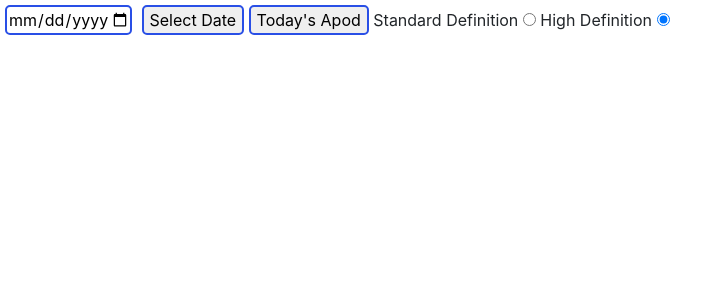
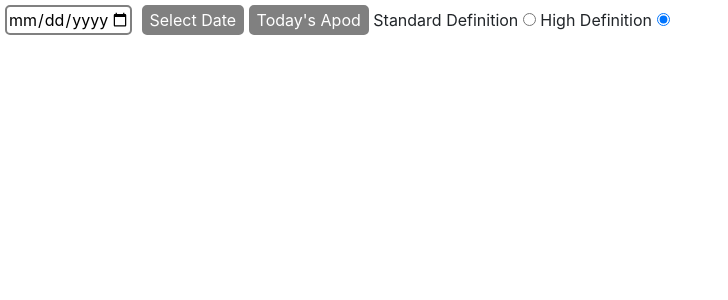
Before and after one commit to ParrotGaming/apod, a PHP site: page / in a window 1280 px wide. Shown: the top 300 px of the page, without its empty margins (0-728 px from the left). Run offline with PHP 8.4, Linux system fonts and the light colour scheme.

Commit message:
made buttons look nice

```diff
--- a/CSS/styles.css
+++ b/CSS/styles.css
@@ -110,16 +110,27 @@ iframe{
 
   #date {
       border-radius: 5px;
-      border: 2px solid var(--blue);
+      border: 2px solid gray;
       margin: 5px
   }
 
-  #go, #today_btn{
-      color: black;
-      border: 2px var(--blue) solid;
-      border-radius: 5px;
+  #date:hover {
+    border: 2px var(--blue) solid;
   }
 
-  #go:hover, #today_btn:hover{
-    color: var(--blue);
+  #go, #today_btn {
+      color: #fff;
+      border: 2px grey solid;
+      border-radius: 5px;
+      background-color: grey;
+  }
+
+  #go:hover, #today_btn:hover {
+    color: #fff;
+    border: 2px var(--blue) solid;
+    background: #294fe6;
 }
+
+#stand, #HD {
+    background: var(--blue);
+}
```
